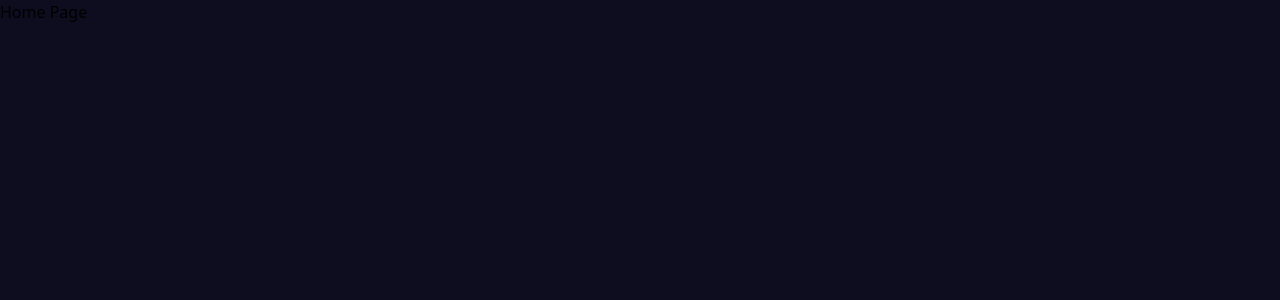
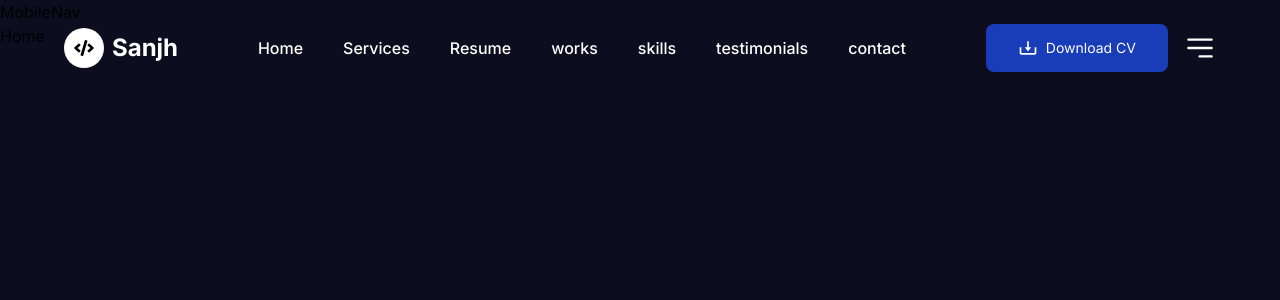
Before and after one commit to SanjhDeySarker/mine-portfolio, a Next.js app: page / in a window 1280 px wide. Shown: the top 300 px of the page. Built offline with nearby package versions, Linux system fonts and the light colour scheme.

Commit message:
layout-changes

```diff
--- a/app/layout.tsx
+++ b/app/layout.tsx
@@ -1,6 +1,7 @@
 import type { Metadata } from "next";
 import { Inter } from "next/font/google";
 import "./globals.css";
+import ResponsiveNav from "@/components/Home/Navbar/ResponsiveNav";
 
 const font = Inter({
   weight: ['100','200','300','400','500','600','700','800','900'],
@@ -22,7 +23,9 @@
   return (
     <html lang="en">
       <body
-        className={`${font.className}} antialiased bg-[#0d0d1f]`}>{children}</body>
+        className={`${font.className} antialiased bg-[#0d0d1f]`}>
+          <ResponsiveNav />
+          {children}</body>
     </html>
   );
 }
--- a/app/page.tsx
+++ b/app/page.tsx
@@ -1,7 +1,13 @@
+import Home from "@/components/Home/Home";
 import React from "react";
 
 const HomePage = () => {
-  return <div>Home Page</div>;
+  return <Home />;
 
 };
 export default HomePage;
+
+//localhost:3000
+//localhost:3000/about
+//localhost:3000/about/team
+//localhost:3000/about/team/sanjh
--- a/components/Home/Home.tsx
+++ b/components/Home/Home.tsx
@@ -1,7 +1,7 @@
-import Home from "@/components/Home/Home";
 import React from "react";
 
 const Home = () => {
-    return <Home />;
+    return <div className="overflow-hidden">Home</div>
 };
+
 export default Home;
--- /dev/null
+++ b/components/Home/Navbar/MobileNav.tsx
@@ -0,0 +1,9 @@
+import React from 'react'
+
+const MobileNav = () => {
+  return (
+    <div>MobileNav</div>
+  )
+}
+
+export default MobileNav
--- /dev/null
+++ b/components/Home/Navbar/Nav.tsx
@@ -0,0 +1,70 @@
+"use client";
+import React, { useEffect, useState } from "react";
+import Link from "next/link";
+import { FaCode } from "react-icons/fa";
+import { BiDownload } from "react-icons/bi";
+import { Navlinks } from "@/constant/constant";
+import { HiMiniBars3BottomRight } from "react-icons/hi2";
+
+const Nav = () => {
+  const [navBg, setNavBg] = useState(false);
+
+  useEffect(() => {
+    const handler = () => {
+      if (window.scrollY >= 90) setNavBg(true);
+      else setNavBg(false);
+    };
+
+    window.addEventListener("scroll", handler);
+    return () => {
+      window.removeEventListener("scroll", handler);
+    };
+  }, []);
+
+  return (
+    <div
+      className={`transition-all ${
+        navBg ? "bg-[#0f142ed9] shadow-md" : "fixed"
+      } duration-200 h-[12vh] z-[10000] fixed w-full`}
+    >
+      <div className="flex items-center h-full justify-between w-[90%] mx-auto">
+        {/* Logo */}
+        <div className="flex items-center space-x-2">
+          <div className="w-10 h-10 bg-white rounded-full flex items-center justify-center">
+            <FaCode className="w-5 h-5 text-black" />
+          </div>
+          <h1 className="text-xl hidden sm:block md:text-2xl text-white font-bold">
+            Sanjh
+          </h1>
+        </div>
+
+        {/* Navlinks */}
+        <div className="hidden lg:flex items-center space-x-10">
+          {Navlinks.map((link, index) => (
+            <Link
+              key={index}
+              href={link.url}
+              className="text-base hover:text-cyan-300 text-white font-medium transition-all duration-200"
+            >
+              {link.label}
+            </Link>
+          ))}
+        </div>
+
+        {/* Buttons */}
+        <div className="flex items-center space-x-4">
+          {/* CV Button */}
+          <button className="px-8 py-3.5 text-sm cursor-pointer rounded-lg bg-blue-800 hover:bg-blue-900 transition-all duration-300 text-white flex items-center space-x-2">
+            <BiDownload className="w-5 h-5" />
+            <span>Download CV</span>
+          </button>
+
+          {/* Burger Menu */}
+          <HiMiniBars3BottomRight className="w-8 h-8 cursor-pointer text-white" />
+        </div>
+      </div>
+    </div>
+  );
+};
+
+export default Nav;
--- /dev/null
+++ b/components/Home/Navbar/ResponsiveNav.tsx
@@ -0,0 +1,14 @@
+import React from 'react'
+import MobileNav from './MobileNav'
+import Nav from './Nav';
+
+const ResponsiveNav = () => {
+  return (
+    <div>
+        <Nav />
+        <MobileNav />
+        </div>
+  );
+};
+
+export default ResponsiveNav
--- /dev/null
+++ b/constant/constant.ts
@@ -0,0 +1,37 @@
+export const Navlinks =[
+    {
+        id:1,
+        url:'#',
+        label:'Home',
+    },
+    {
+        id:2,
+        url:'#',
+        label:'Services',
+    },
+    {
+        id:3,
+        url:'#',
+        label:'Resume',
+    },
+    {
+        id:4,
+        url:'#',
+        label:'works',
+    },
+    {
+        id:5,
+        url:'#',
+        label:'skills',
+    },
+    {
+        id:6,
+        url:'#',
+        label:'testimonials',
+    },
+    {
+        id:7,
+        url:'#',
+        label:'contact',
+    },
+]
```
